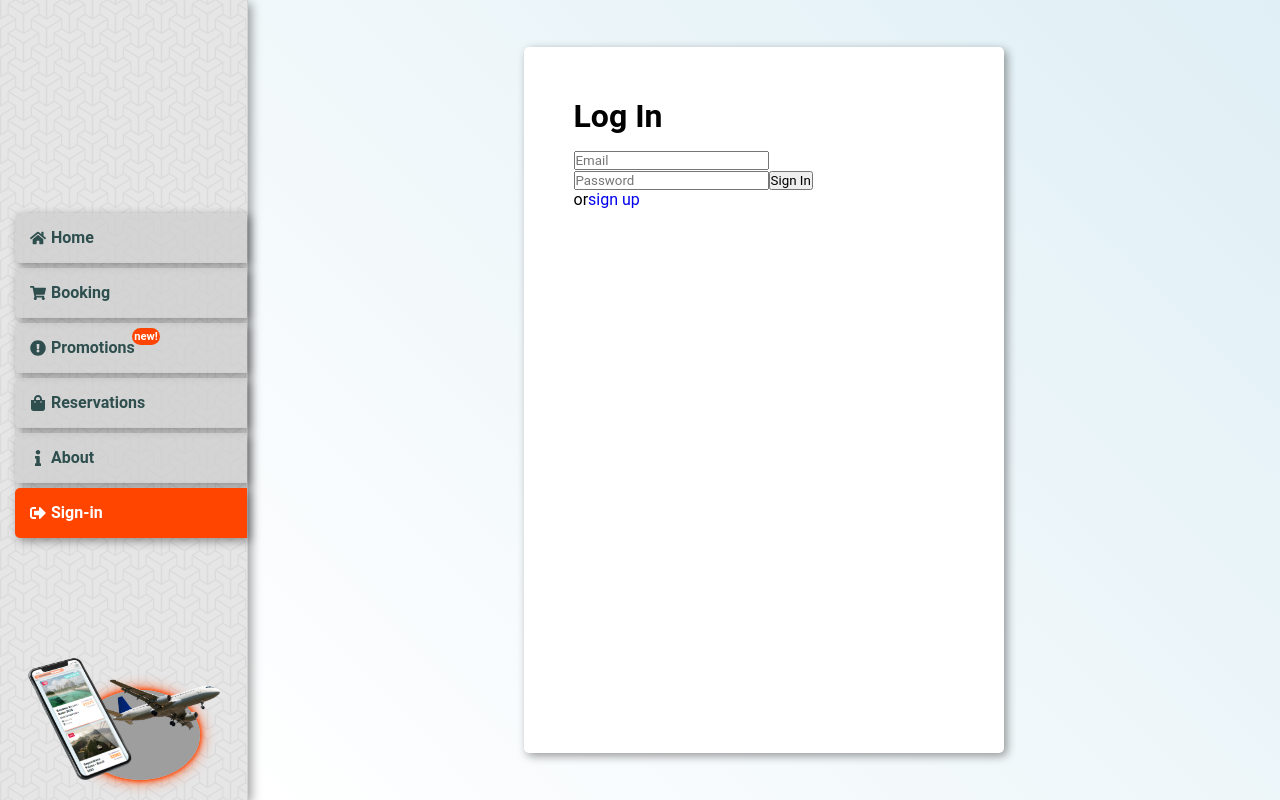
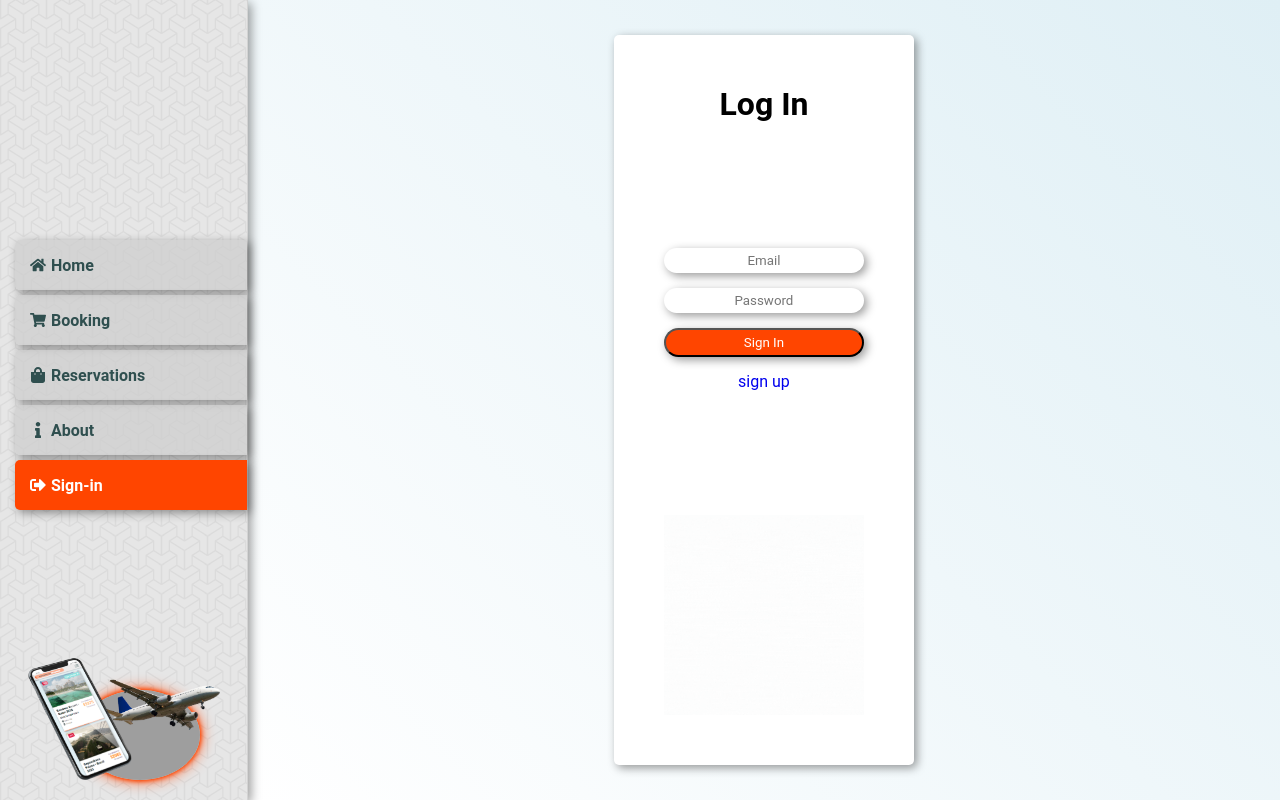
Before and after one commit to Nyame-Wolf/Exploration-Getaways-FRONTEND, a React (Create React App) app: page /sign-in in a window 1280 px wide. Built offline with nearby package versions, Linux system fonts and the light colour scheme; grey boxes are pictures that could not be loaded.

Commit message:
Set authorization for bookings and reservations

```diff
--- a/src/components/Reservations/Reservations.js
+++ b/src/components/Reservations/Reservations.js
@@ -1,13 +1,16 @@
 /* eslint-disable max-len */
+/* eslint-disable no-unused-expressions */
 import { useEffect } from 'react';
 import { useDispatch, useSelector } from 'react-redux';
-import { Link } from 'react-router-dom';
+import { Link, useNavigate } from 'react-router-dom';
 import { FaArrowLeft } from 'react-icons/fa';
 import { deleteReservations, getReservations } from '../../redux/reducer/reservations';
 import './reservations.css';
 
 const Reservations = () => {
   const dispatch = useDispatch();
+  const navigate = useNavigate();
+  const currentUser = useSelector((state) => state.user.data);
   const reservations = useSelector((state) => state.reservations.data);
   const status = useSelector((state) => state.reservations.status);
   const packages = useSelector((state) => state.agency.data.reduce((acc, next) => {
@@ -17,6 +20,7 @@ const Reservations = () => {
 
   useEffect(() => {
     dispatch(getReservations());
+    currentUser.name ? null : navigate('/sign-in');
   }, []);
 
   return (
--- a/src/components/bookings/bookings.js
+++ b/src/components/bookings/bookings.js
@@ -2,7 +2,7 @@
 /* eslint-disable no-lone-blocks */
 /* eslint-disable no-unused-expressions */
 
-import React, { useState } from 'react';
+import React, { useEffect, useState } from 'react';
 import { useDispatch, useSelector } from 'react-redux';
 import { Link, useLocation, useNavigate } from 'react-router-dom';
 import DatePicker from 'react-multi-date-picker';
@@ -16,6 +16,7 @@ import loadingGif from '../../assets/images/loading.gif';
 function Bookings() {
   const dispatch = useDispatch();
   const navigate = useNavigate();
+  const currentUser = useSelector((state) => state.user.data);
   const packages = useSelector((state) => state.agency.data);
   const status = useSelector((state) => state.agency.status);
   const location = useLocation();
@@ -44,6 +45,10 @@ function Bookings() {
     dispatch(postReservations(postObject));
     navigate('/reservations');
   };
+
+  useEffect(() => {
+    currentUser.name ? '' : navigate('/sign-in');
+  }, []);
 
   return (
     <div className="bookings-container">
--- a/src/components/navigation/navigation.css
+++ b/src/components/navigation/navigation.css
@@ -140,7 +140,7 @@
 }
 
 .logout {
-  background-color: rgba(206, 206, 206, 0.7);
+  background-color: darkslategray;
   position: absolute;
   width: 100%;
   height: 100%;
@@ -154,7 +154,7 @@
   font-weight: 900;
   border: none;
   cursor: pointer;
-  color: darkslategray;
+  color: white;
   box-shadow: var(--box-shadow-1);
 }
 
--- a/src/components/navigation/navigation.js
+++ b/src/components/navigation/navigation.js
@@ -56,12 +56,16 @@ const Navigation = () => {
             <span>Booking</span>
           </NavLink>
         </li>
+        {currentUser.name
+          ? (
             <li>
               <NavLink className={({ isActive }) => (isActive ? 'active-link' : 'none')} to="/promotions" onClick={toggleClass}>
                 <FaExclamationCircle />
                 <span className="promotions">Promotions</span>
               </NavLink>
             </li>
+          )
+          : null }
         <li>
           <NavLink className={({ isActive }) => (isActive ? 'active-link' : 'none')} to="/reservations" onClick={toggleClass}>
             <FaShoppingBag />
--- a/src/components/signin/SignIn.js
+++ b/src/components/signin/SignIn.js
@@ -4,6 +4,7 @@ import { useDispatch, useSelector } from 'react-redux';
 import { Link, useNavigate } from 'react-router-dom';
 import { postSignIn } from '../../redux/reducer/registration';
 import { getUser } from '../../redux/reducer/user';
+import logoGif from '../../assets/images/ExplorationGetaways.gif';
 import './signin.css';
 
 function SignIn() {
@@ -37,12 +38,13 @@ function SignIn() {
       <div className="login-container">
         <div className="login">
           <h1>Log In</h1>
-          <form onSubmit={handleSubmit}>
+          <form className="login-form" onSubmit={handleSubmit}>
             <input
               placeholder="Email"
               type="email"
               name="email"
               value={email}
+              className="input-box"
               onChange={(e) => { setEmail(e.target.value); }}
             />
             <input
@@ -50,14 +52,15 @@ function SignIn() {
               type="password"
               name="password"
               value={password}
+              className="input-box"
               onChange={(e) => { setPassword(e.target.value); }}
             />
-            <input type="submit" value="Sign In" />
+            <input className="submit-login" type="submit" value="Sign In" />
             <div>
-              or
               <Link to="/sign-up">sign up</Link>
             </div>
           </form>
+          <img className="logo-gif" src={logoGif} alt="logo-gif" />
         </div>
       </div>
     </>
--- a/src/components/signin/signin.css
+++ b/src/components/signin/signin.css
@@ -14,6 +14,38 @@
   padding: 50px;
   display: flex;
   flex-direction: column;
+  align-items: center;
+  justify-content: space-between;
   gap: 15px;
   border-radius: 5px;
 }
+
+.login-form {
+  display: flex;
+  flex-direction: column;
+  gap: 15px;
+  align-items: center;
+}
+
+.input-box {
+  width: 100%;
+  padding: 5px;
+  border-radius: 15px;
+  outline: none;
+  border: none;
+  box-shadow: var(--box-shadow-1);
+  text-align: center;
+}
+
+.submit-login {
+  width: 100%;
+  padding: 5px;
+  border-radius: 15px;
+  box-shadow: var(--box-shadow-1);
+  background-color: orangered;
+  color: white;
+}
+
+.logo-gif {
+  width: 200px;
+}
```
Also changed, not shown: src/assets/images/ExplorationGetaways.gif (added). Lines whose indentation alone changed are shown as unchanged.
